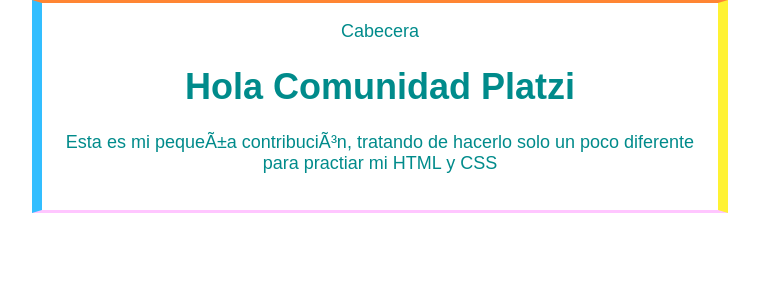
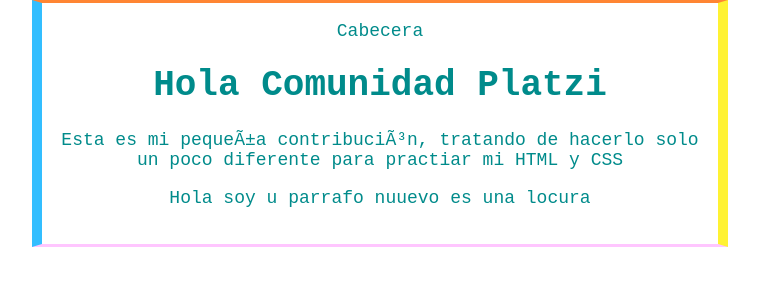
Before and after one commit to julian1988/Blognuevo, a plain HTML site: page index.html in a window 1280 px wide. Shown: the whole page, without its empty margins (260-1019 px from the left). Drawn offline with Linux system fonts and the light colour scheme.

Commit message:
este es el ultimo codigo de master

```diff
--- a/CSS/estilos.css
+++ b/CSS/estilos.css
@@ -2,7 +2,7 @@ body
 {
 color: darkcyan;
 text-align: center;
-font-family: Arial;
+font-family: 'Courier New', Courier, monospace;
 font-size: 18px;
 margin: 0;
 padding: 0;
--- a/index.html
+++ b/index.html
@@ -12,7 +12,10 @@
         </div>
        <div id="post">
             <h1>Hola Comunidad Platzi</h1>
-            <p>Esta es mi pequeña contribución, tratando de hacerlo solo un poco diferente para practiar mi HTML y CSS</p>
+
+          <p>Esta es mi pequeña contribución, tratando de hacerlo solo un poco diferente para practiar mi HTML y CSS</p>
+
+          <p>Hola soy u parrafo nuuevo es una locura</p>
         </div>
     </div>
 </body>
```
